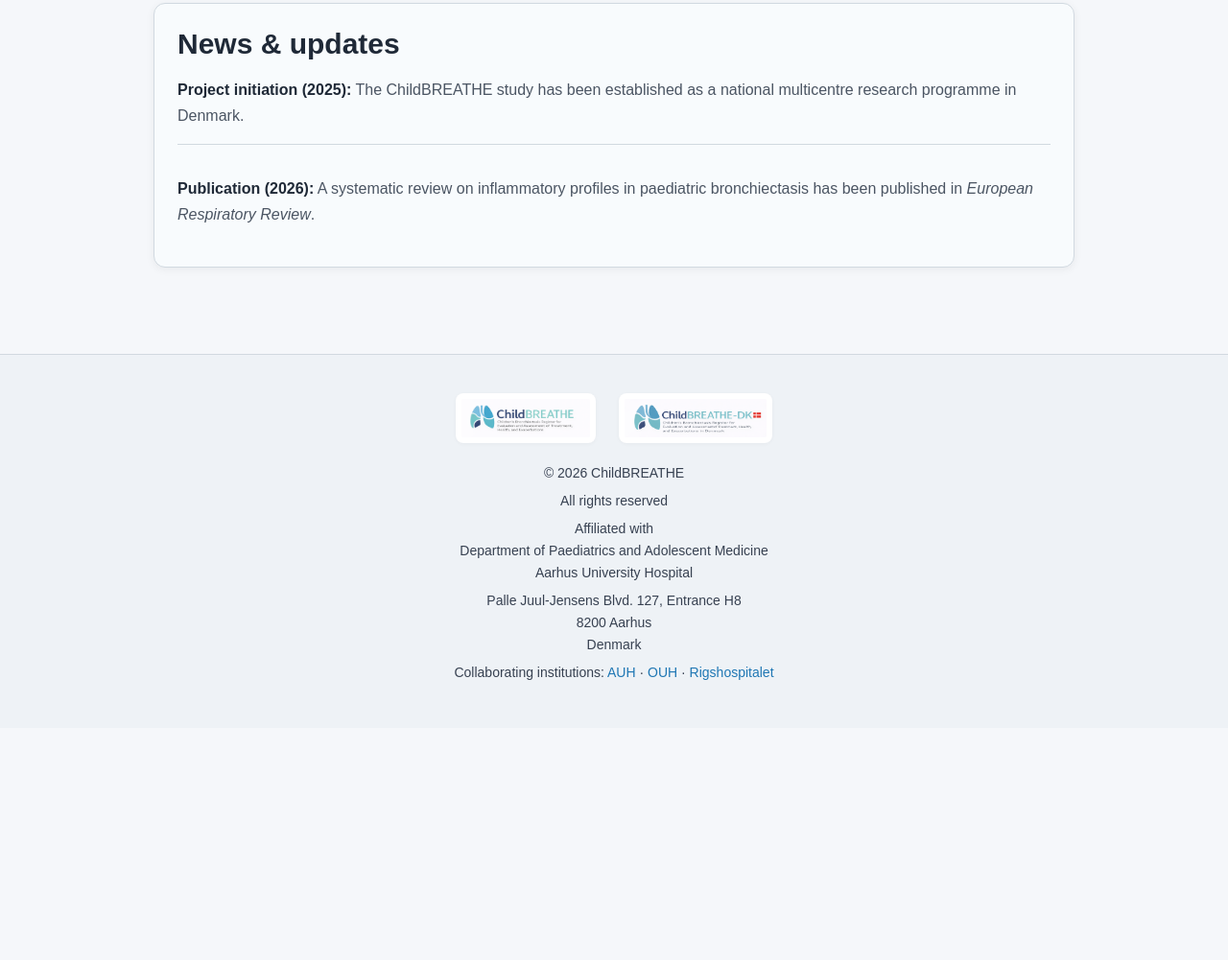
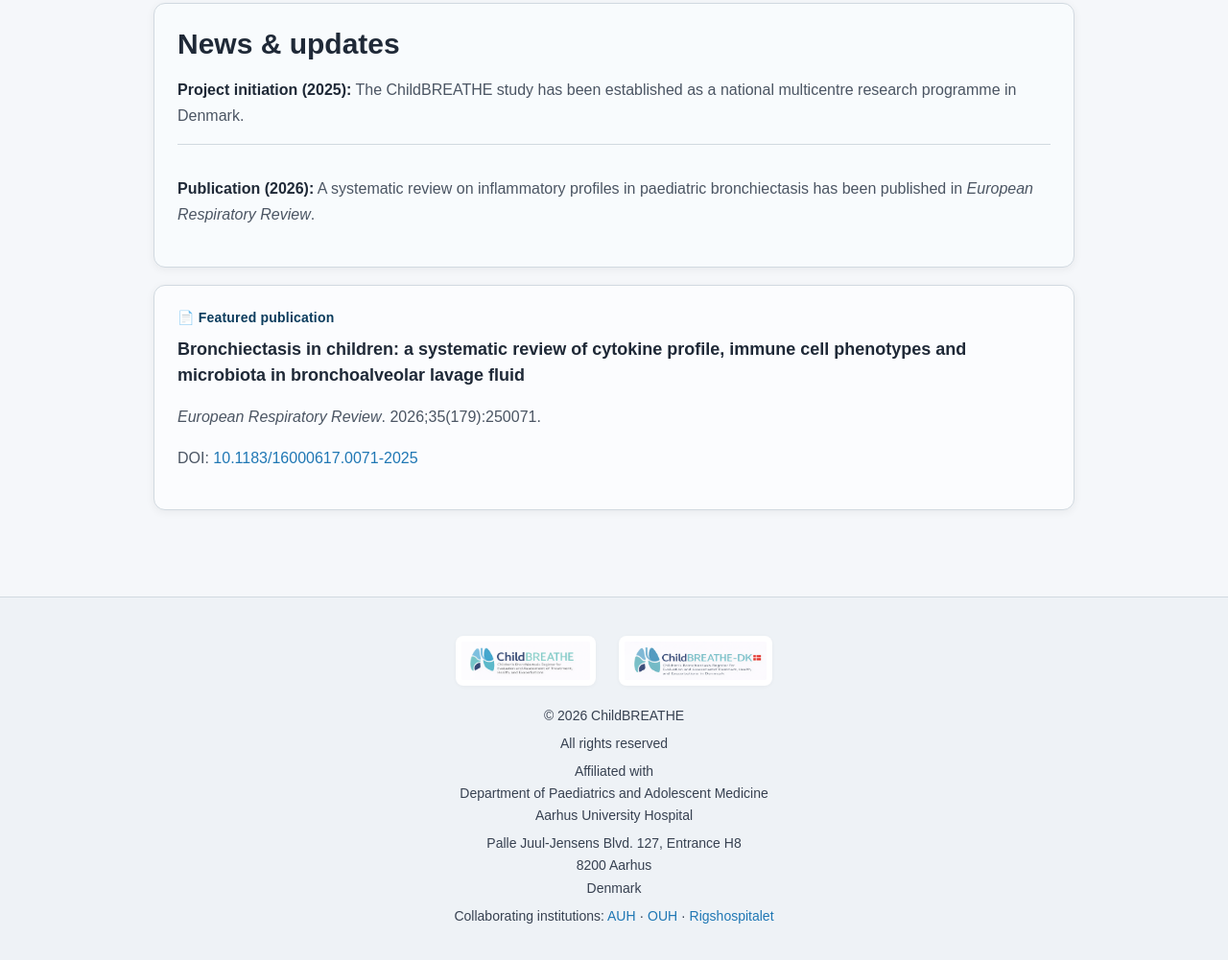
Before and after one commit to ChildBREATHE/childbreathe-website, a plain HTML site: page index.html in a window 1280 px wide. Shown: the part 738-1739 px from the top of the page at 96% size. Before the commit the page ends 1497 px from the top, so only its background shows below. Drawn offline with Linux system fonts and the light colour scheme.

Commit message:
Update index.html

```diff
--- a/index.html
+++ b/index.html
@@ -52,6 +52,7 @@
       --radius: 12px;
       --max-width: 1000px;
       --news-bg: #f8fbfd;
+      --pub-bg: #fbfcfe;
     }
 
     * {
@@ -236,6 +237,11 @@
       border: 1px solid var(--border);
     }
 
+    .featured-card {
+      background: var(--pub-bg);
+      border: 1px solid var(--border);
+    }
+
     .news-item + .news-item {
       margin-top: 16px;
       padding-top: 16px;
@@ -244,6 +250,31 @@
 
     .news-item strong {
       color: var(--text);
+    }
+
+    .pub-label {
+      display: inline-flex;
+      align-items: center;
+      gap: 8px;
+      font-size: 14px;
+      font-weight: bold;
+      color: var(--primary);
+      margin-bottom: 12px;
+      letter-spacing: 0.2px;
+    }
+
+    .pub-title {
+      font-size: 18px;
+      line-height: 1.5;
+      margin: 0 0 12px;
+    }
+
+    .pub-title a {
+      color: var(--text);
+    }
+
+    .pub-title a:hover {
+      color: var(--primary-light);
     }
 
     h2 {
@@ -388,6 +419,10 @@
         font-size: 15px;
       }
 
+      .pub-title {
+        font-size: 16px;
+      }
+
       h2 {
         font-size: 24px;
       }
@@ -440,6 +475,8 @@
       <div class="card" id="homeText"></div>
 
       <div class="card news-card" id="newsText"></div>
+
+      <div class="card featured-card" id="featuredPub"></div>
     </div>
 
     <div id="about" class="page">
@@ -531,6 +568,16 @@
             <p><strong>Publication (2026):</strong> A systematic review on inflammatory profiles in paediatric bronchiectasis has been published in <em>European Respiratory Review</em>.</p>
           </div>
         `,
+        featuredPub: `
+          <div class="pub-label">📄 Featured publication</div>
+          <p class="pub-title">
+            <a href="https://publications.ersnet.org/content/errev/35/179/250071" target="_blank" rel="noopener noreferrer">
+              <strong>Bronchiectasis in children: a systematic review of cytokine profile, immune cell phenotypes and microbiota in bronchoalveolar lavage fluid</strong>
+            </a>
+          </p>
+          <p><em>European Respiratory Review</em>. 2026;35(179):250071.</p>
+          <p>DOI: <a href="https://doi.org/10.1183/16000617.0071-2025" target="_blank" rel="noopener noreferrer">10.1183/16000617.0071-2025</a></p>
+        `,
         about: `
           <h2>About the project</h2>
           <p>There are currently no national Danish data on the occurrence and distribution of bronchiectasis in children. The purpose of this active national research project is to investigate causes, disease mechanisms, and clinical trajectories in children and adolescents with bronchiectasis in Denmark and to establish an associated national research database and biobank.</p>
@@ -604,6 +651,16 @@
             <p><strong>Publikation (2026):</strong> Et systematisk review om inflammatoriske profiler ved bronkiektasier hos børn er publiceret i <em>European Respiratory Review</em>.</p>
           </div>
         `,
+        featuredPub: `
+          <div class="pub-label">📄 Fremhævet publikation</div>
+          <p class="pub-title">
+            <a href="https://publications.ersnet.org/content/errev/35/179/250071" target="_blank" rel="noopener noreferrer">
+              <strong>Bronchiectasis in children: a systematic review of cytokine profile, immune cell phenotypes and microbiota in bronchoalveolar lavage fluid</strong>
+            </a>
+          </p>
+          <p><em>European Respiratory Review</em>. 2026;35(179):250071.</p>
+          <p>DOI: <a href="https://doi.org/10.1183/16000617.0071-2025" target="_blank" rel="noopener noreferrer">10.1183/16000617.0071-2025</a></p>
+        `,
         about: `
           <h2>Om projektet</h2>
           <p>I Danmark findes der endnu ikke nationale data om forekomst og udbredelse af bronkiektasier hos børn. Formålet med dette aktive nationale forskningsprojekt er at undersøge årsager, sygdomsmekanismer og kliniske forløb hos børn og unge med bronkiektasier i Danmark samt at etablere en tilknyttet national forskningsdatabase og biobank.</p>
@@ -675,6 +732,7 @@
 
       document.getElementById("homeText").innerHTML = content[lang].home;
       document.getElementById("newsText").innerHTML = content[lang].news;
+      document.getElementById("featuredPub").innerHTML = content[lang].featuredPub;
       document.getElementById("aboutText").innerHTML = content[lang].about;
       document.getElementById("whoText").innerHTML = content[lang].whoweare;
       document.getElementById("patientText").innerHTML = content[lang].patient;
```
